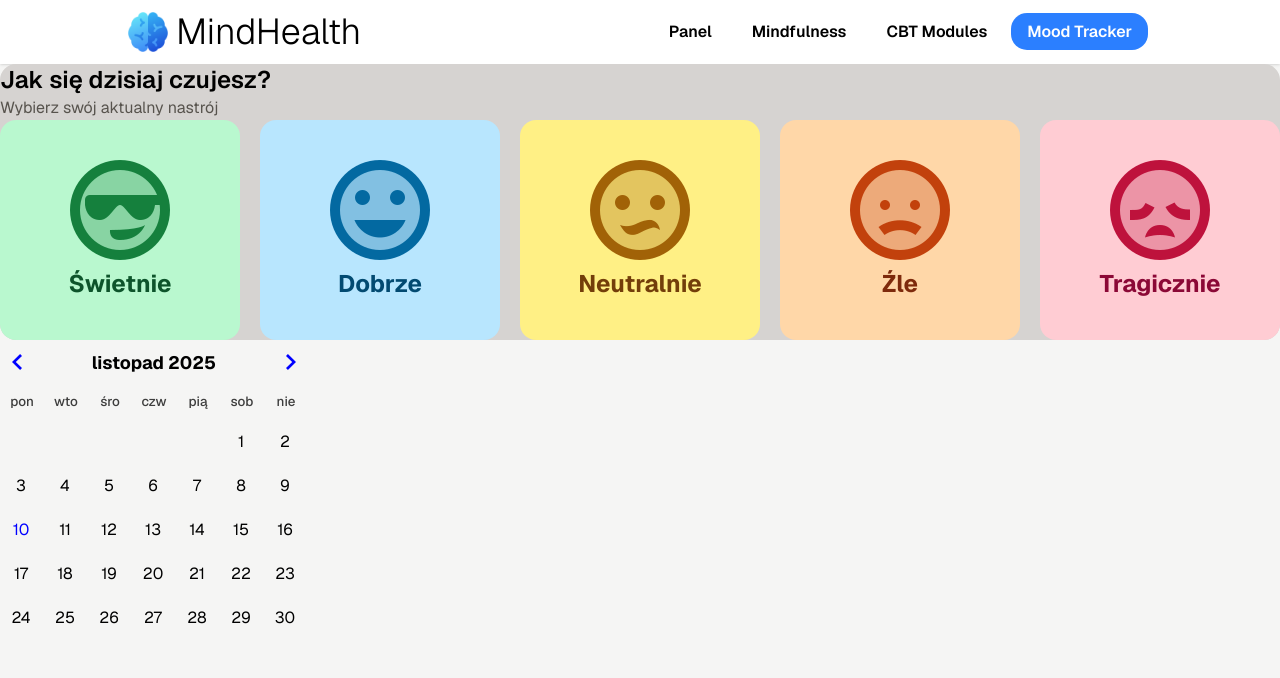
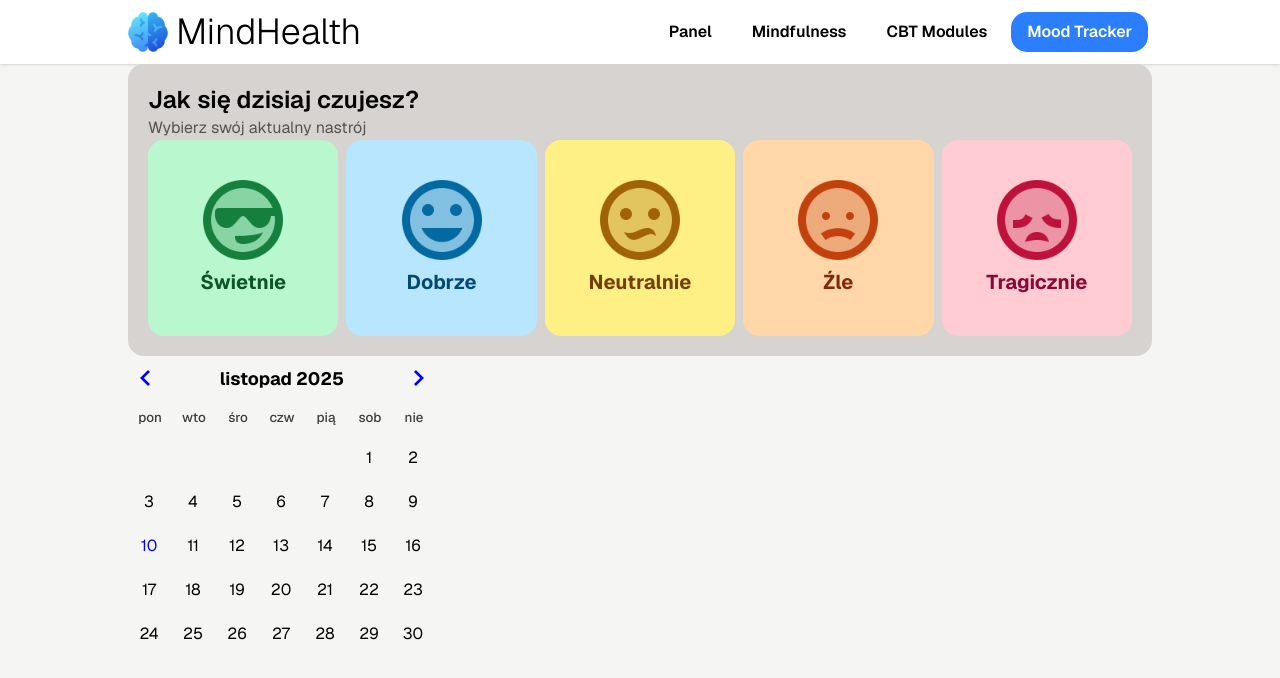
Before and after one commit to OKE225/MindHealth, a React (Vite) app in the folder client/: page /application/mood-tracker in a window 1280 px wide. Shown: the top 678 px of the page. Built offline with nearby package versions, Linux system fonts and the light colour scheme.

Commit message:
Better design

```diff
--- a/client/src/components/MoodCard.tsx
+++ b/client/src/components/MoodCard.tsx
@@ -86,8 +86,8 @@ const MoodCard = ({ name }: Props) => {
         setTodayMood(name);
         saveMoodToLocaleStorage(name);
       }}>
-      <img src={iconPath} className="w-25 mb-2" alt="" />
-      <p className={`${moodNameStyles} text-2xl font-bold`}>{name}</p>
+      <img src={iconPath} className="w-20 mb-2" alt="icon" />
+      <p className={`${moodNameStyles} text-xl font-bold`}>{name}</p>
     </div>
   );
 };
--- a/client/src/components/NavbarWithLinks.tsx
+++ b/client/src/components/NavbarWithLinks.tsx
@@ -6,18 +6,18 @@ const NavbarWithLinks = () => {
     const baseStyle =
       "font-semibold text-black text-md px-4 py-2 mx-1 rounded-2xl";
     const activeStyle = isActive
-      ? "bg-blue-500 text-white hover:bg-blue-500"
-      : "hover:bg-cyan-200";
+      ? "bg-blue-500 text-white hover:bg-blue-600"
+      : "hover:bg-sky-200";
 
     return `${baseStyle} ${activeStyle}`;
   };
 
   return (
     <nav className="bg-white shadow py-3">
-      <div className="flex justify-between items-center w-[80%] mx-auto">
+      <div className="flex justify-between items-center flex-wrap w-[80%] mx-auto">
         <Header />
 
-        <div>
+        <div className="flex flex-wrap">
           <NavLink to="/application" end className={getClassNames}>
             Panel
           </NavLink>
--- a/client/src/components/SelectYourMood.tsx
+++ b/client/src/components/SelectYourMood.tsx
@@ -2,11 +2,11 @@ import MoodCard from "./MoodCard";
 
 const SelectYourMood = () => {
   return (
-    <div className="bg-stone-300 rounded-2xl">
+    <div className="bg-stone-300 rounded-2xl p-5">
       <h2 className="text-2xl font-semibold">Jak się dzisiaj czujesz?</h2>
       <p className="text-stone-600">Wybierz swój aktualny nastrój</p>
 
-      <div className="grid grid-cols-5 gap-5">
+      <div className="grid grid-cols-5 gap-2">
         <MoodCard name="Świetnie" />
         <MoodCard name="Dobrze" />
         <MoodCard name="Neutralnie" />
--- a/client/src/pages/MoodTrackerPage.tsx
+++ b/client/src/pages/MoodTrackerPage.tsx
@@ -7,7 +7,7 @@ const MoodTrackerPage = () => {
     <div>
       <NavbarWithLinks />
 
-      <main>
+      <main className="w-[80%] mx-auto">
         <SelectYourMood />
         <CalendarMood />
       </main>
```
